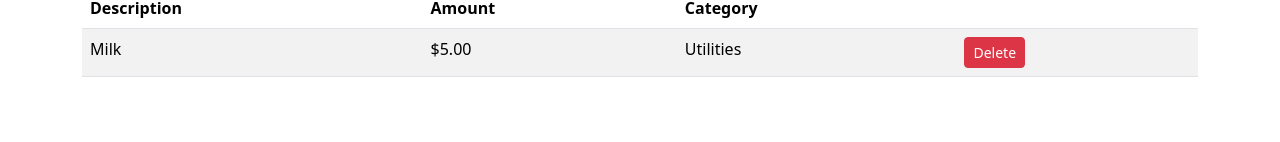
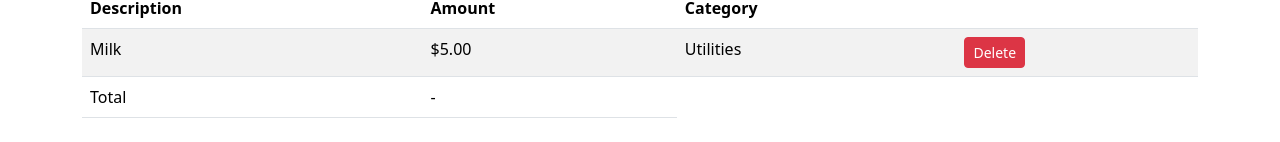
Before and after one commit to dboatengg/expense-tracker, a React (Vite) app: page / in a window 1280 px wide. Shown: the part 426-568 px from the top of the page. Built offline with nearby package versions, Linux system fonts and the light colour scheme.

Commit message:
Fix form error

```diff
--- a/src/components/Filter.tsx
+++ b/src/components/Filter.tsx
@@ -34,6 +34,10 @@ const Filter = () => {
               <button className='btn btn-sm btn-danger'>Delete</button>
             </td>
           </tr>
+          <tr>
+            <td>Total</td>
+            <td>-</td>
+          </tr>
         </tbody>
       </table>
     </div>
--- a/src/components/Form.tsx
+++ b/src/components/Form.tsx
@@ -1,4 +1,10 @@
+import { FormEvent } from 'react';
+
 const Form = () => {
+  const handleClick = (event: FormEvent) => {
+    event.preventDefault();
+  };
+
   return (
     <form className='container mt-4 mb-4'>
       <div className='mb-3'>
@@ -32,7 +38,7 @@ const Form = () => {
           <option value='mercedes'>Entertainment</option>
         </select>
       </div>
-      <button type='submit' className='btn btn-primary'>
+      <button onClick={handleClick} className='btn btn-primary'>
         Submit
       </button>
     </form>
```
